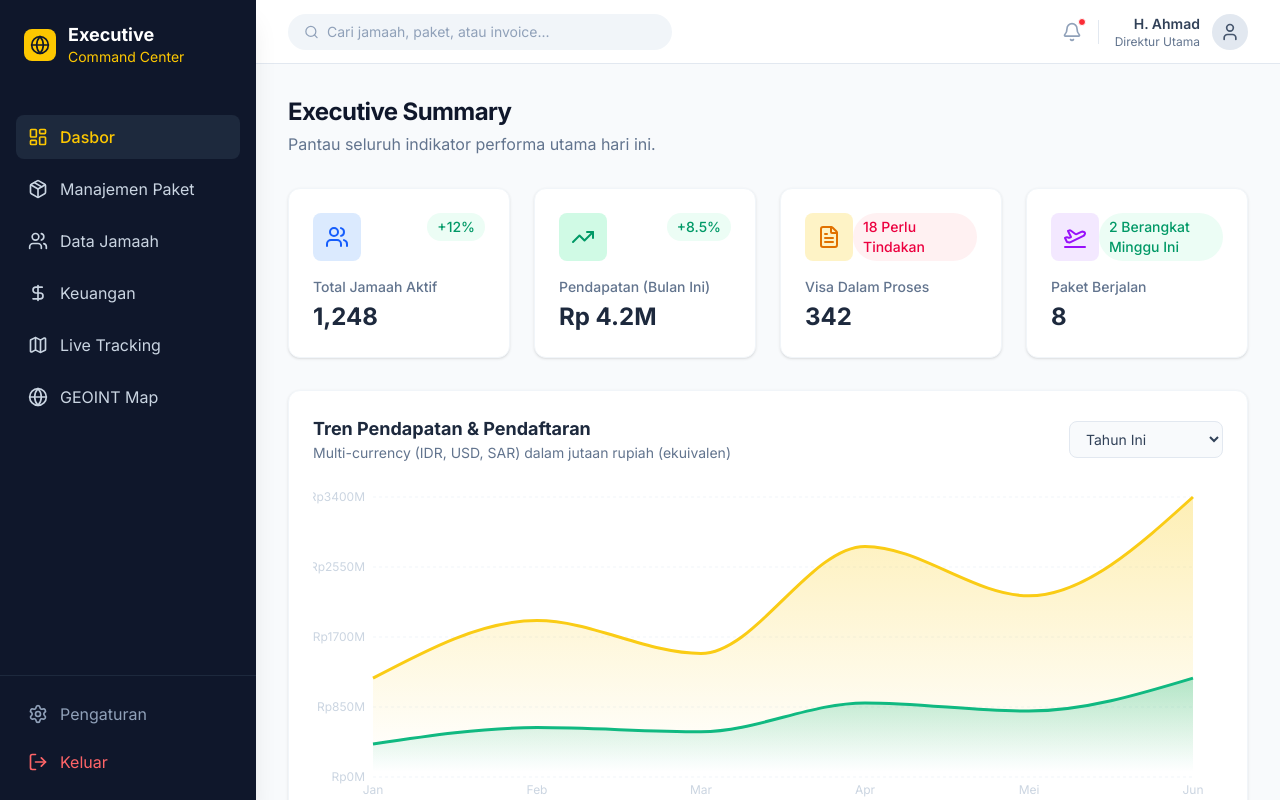
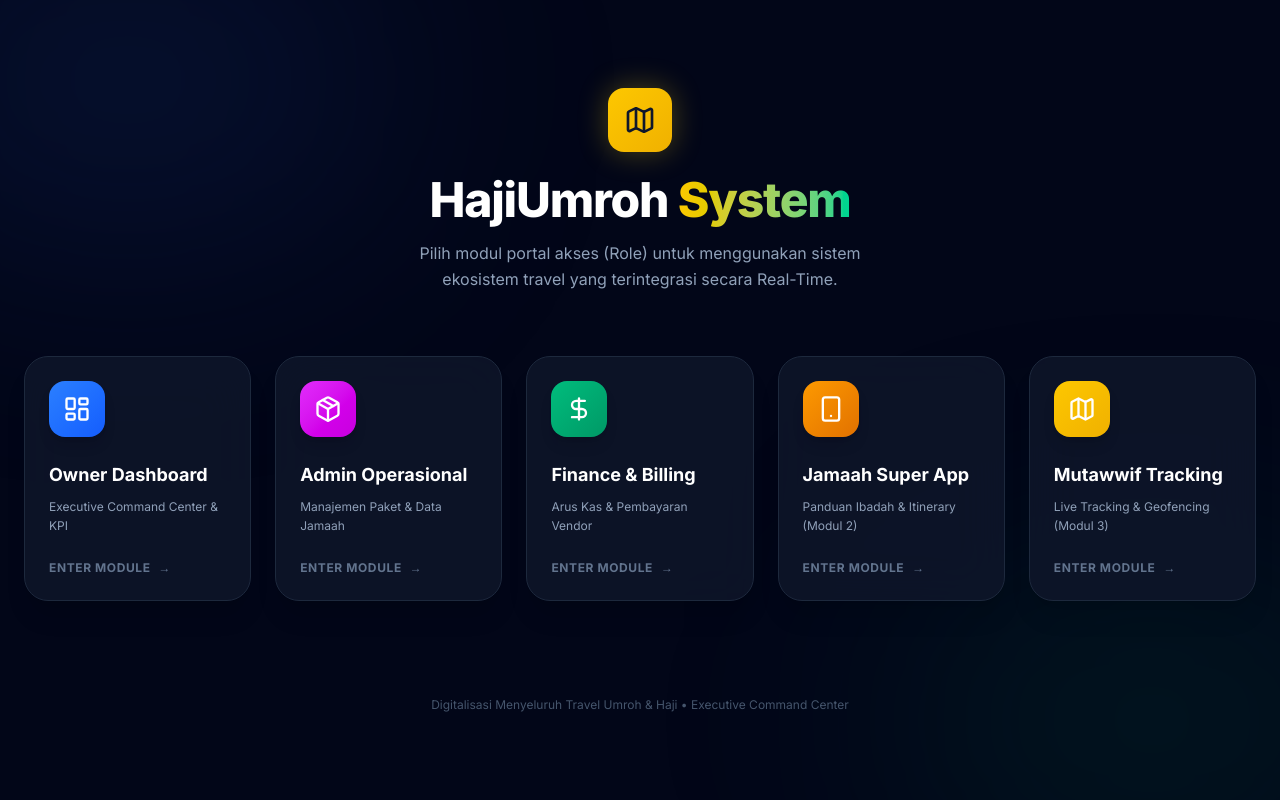
Before and after one commit to deeeeeel/HaramainSync, a Next.js app: page / in a window 1280 px wide. Built offline with nearby package versions, Linux system fonts and the light colour scheme.

Commit message:
feat: add portal homepage and dashboard route groups

```diff
--- /dev/null
+++ b/src/app/(dashboard)/dashboard/page.tsx
@@ -0,0 +1,18 @@
+import { KPICards } from "@/components/dashboard/KPICards";
+import { DashboardCharts } from "@/components/dashboard/DashboardCharts";
+import { UpcomingPackagesTable } from "@/components/dashboard/UpcomingPackagesTable";
+
+export default function Home() {
+  return (
+    <div className="max-w-7xl mx-auto space-y-2">
+      <div className="mb-8">
+        <h1 className="text-2xl font-bold text-slate-900 tracking-tight">Executive Summary</h1>
+        <p className="text-slate-500 mt-1">Pantau seluruh indikator performa utama hari ini.</p>
+      </div>
+
+      <KPICards />
+      <DashboardCharts />
+      <UpcomingPackagesTable />
+    </div>
+  );
+}
--- /dev/null
+++ b/src/app/(dashboard)/layout.tsx
@@ -0,0 +1,36 @@
+import type { Metadata } from "next";
+import { Inter } from "next/font/google";
+import "../globals.css";
+
+const inter = Inter({
+  variable: "--font-inter",
+  subsets: ["latin"],
+});
+
+export const metadata: Metadata = {
+  title: "Executive Command Center | Travel Umroh & Haji",
+  description: "Dashboard pemantauan intelijen secara real-time untuk travel Umroh & Haji.",
+};
+
+import { Sidebar } from "@/components/layout/Sidebar";
+import { Header } from "@/components/layout/Header";
+
+export default function RootLayout({
+  children,
+}: Readonly<{
+  children: React.ReactNode;
+}>) {
+  return (
+    <html lang="id" className={`${inter.variable} h-full antialiased`}>
+      <body className="h-full flex overflow-hidden bg-slate-50 text-slate-900 font-sans">
+        <Sidebar />
+        <div className="flex-1 flex flex-col min-w-0 overflow-hidden">
+          <Header />
+          <main className="flex-1 overflow-y-auto p-8">
+            {children}
+          </main>
+        </div>
+      </body>
+    </html>
+  );
+}
--- a/src/app/layout.tsx
+++ b/src/app/layout.tsx
@@ -8,12 +8,9 @@ const inter = Inter({
 });
 
 export const metadata: Metadata = {
-  title: "Executive Command Center | Travel Umroh & Haji",
-  description: "Dashboard pemantauan intelijen secara real-time untuk travel Umroh & Haji.",
+  title: "Portal Akses | Travel Umroh & Haji",
+  description: "Sistem Terintegrasi Digitalisasi Travel Umroh & Haji.",
 };
-
-import { Sidebar } from "@/components/layout/Sidebar";
-import { Header } from "@/components/layout/Header";
 
 export default function RootLayout({
   children,
@@ -22,14 +19,8 @@ export default function RootLayout({
 }>) {
   return (
     <html lang="id" className={`${inter.variable} h-full antialiased`}>
-      <body className="h-full flex overflow-hidden bg-slate-50 text-slate-900 font-sans">
-        <Sidebar />
-        <div className="flex-1 flex flex-col min-w-0 overflow-hidden">
-          <Header />
-          <main className="flex-1 overflow-y-auto p-8">
-            {children}
-          </main>
-        </div>
+      <body className="h-full font-sans text-slate-100 bg-slate-950">
+        {children}
       </body>
     </html>
   );
--- a/src/app/page.tsx
+++ b/src/app/page.tsx
@@ -1,18 +1,96 @@
-import { KPICards } from "@/components/dashboard/KPICards";
-import { DashboardCharts } from "@/components/dashboard/DashboardCharts";
-import { UpcomingPackagesTable } from "@/components/dashboard/UpcomingPackagesTable";
+import Link from "next/link";
+import { LayoutDashboard, Package, DollarSign, Smartphone, Map } from "lucide-react";
 
-export default function Home() {
+const portalModules = [
+  {
+    id: "owner",
+    title: "Owner Dashboard",
+    desc: "Executive Command Center & KPI",
+    icon: LayoutDashboard,
+    href: "/dashboard",
+    color: "from-blue-500 to-blue-600",
+    shadow: "shadow-blue-500/20",
+  },
+  {
+    id: "admin",
+    title: "Admin Operasional",
+    desc: "Manajemen Paket & Data Jamaah",
+    icon: Package,
+    href: "/manajemen-paket",
+    color: "from-fuchsia-500 to-fuchsia-600",
+    shadow: "shadow-fuchsia-500/20",
+  },
+  {
+    id: "finance",
+    title: "Finance & Billing",
+    desc: "Arus Kas & Pembayaran Vendor",
+    icon: DollarSign,
+    href: "/keuangan",
+    color: "from-emerald-500 to-emerald-600",
+    shadow: "shadow-emerald-500/20",
+  },
+  {
+    id: "jamaah",
+    title: "Jamaah Super App",
+    desc: "Panduan Ibadah & Itinerary (Modul 2)",
+    icon: Smartphone,
+    href: "#",
+    color: "from-amber-500 to-amber-600",
+    shadow: "shadow-amber-500/20",
+  },
+  {
+    id: "mutawwif",
+    title: "Mutawwif Tracking",
+    desc: "Live Tracking & Geofencing (Modul 3)",
+    icon: Map,
+    href: "/live-tracking",
+    color: "from-yellow-400 to-yellow-500",
+    shadow: "shadow-yellow-500/20",
+  },
+];
+
+export default function PortalPage() {
   return (
-    <div className="max-w-7xl mx-auto space-y-2">
-      <div className="mb-8">
-        <h1 className="text-2xl font-bold text-slate-900 tracking-tight">Executive Summary</h1>
-        <p className="text-slate-500 mt-1">Pantau seluruh indikator performa utama hari ini.</p>
+    <div className="min-h-full flex flex-col items-center justify-center p-6 relative overflow-hidden bg-slate-950">
+      {/* Background gradients */}
+      <div className="absolute top-[-10%] left-[-10%] w-[40%] h-[40%] rounded-full bg-blue-900/20 blur-[120px] pointer-events-none"></div>
+      <div className="absolute bottom-[-10%] right-[-10%] w-[40%] h-[40%] rounded-full bg-emerald-900/20 blur-[120px] pointer-events-none"></div>
+
+      <div className="text-center mb-16 relative z-10">
+        <div className="inline-flex items-center justify-center w-16 h-16 rounded-2xl bg-gradient-to-br from-yellow-400 to-yellow-500 mb-6 shadow-[0_0_30px_rgba(250,204,21,0.3)]">
+          <Map className="w-8 h-8 text-slate-900" />
+        </div>
+        <h1 className="text-4xl md:text-5xl font-extrabold text-white mb-4 tracking-tight">
+          HajiUmroh <span className="text-transparent bg-clip-text bg-gradient-to-r from-yellow-400 to-emerald-400">System</span>
+        </h1>
+        <p className="text-slate-400 max-w-lg mx-auto text-sm md:text-base leading-relaxed">
+          Pilih modul portal akses (Role) untuk menggunakan sistem ekosistem travel yang terintegrasi secara Real-Time.
+        </p>
       </div>
 
-      <KPICards />
-      <DashboardCharts />
-      <UpcomingPackagesTable />
+      <div className="grid grid-cols-1 md:grid-cols-3 lg:grid-cols-5 gap-6 max-w-7xl mx-auto relative z-10">
+        {portalModules.map((mod) => (
+          <Link href={mod.href} key={mod.id} className="group">
+            <div className={`bg-slate-900/80 backdrop-blur-xl border border-slate-800 rounded-3xl p-6 h-full flex flex-col transition-all duration-300 hover:scale-105 hover:bg-slate-800 hover:border-slate-700 shadow-xl hover:${mod.shadow}`}>
+              <div className={`w-14 h-14 rounded-2xl bg-gradient-to-br ${mod.color} flex items-center justify-center mb-6 shadow-lg group-hover:shadow-xl transition-all`}>
+                <mod.icon className="w-7 h-7 text-white" />
+              </div>
+              <h3 className="text-lg font-bold text-white mb-2 group-hover:text-yellow-400 transition-colors">{mod.title}</h3>
+              <p className="text-xs text-slate-400 flex-1 leading-relaxed">{mod.desc}</p>
+
+              <div className="mt-6 flex items-center text-xs font-bold text-slate-500 group-hover:text-white transition-colors uppercase tracking-wider">
+                Enter Module <span className="ml-2 group-hover:translate-x-1 transition-transform">&rarr;</span>
+              </div>
+            </div>
+          </Link>
+        ))}
+      </div>
+
+      <div className="mt-24 text-center relative z-10">
+        <p className="text-xs text-slate-600">
+          Digitalisasi Menyeluruh Travel Umroh & Haji &bull; Executive Command Center
+        </p>
+      </div>
     </div>
   );
 }
--- a/src/components/layout/Sidebar.tsx
+++ b/src/components/layout/Sidebar.tsx
@@ -15,7 +15,7 @@ import {
 } from "lucide-react";
 
 const menuItems = [
-  { name: "Dasbor", icon: LayoutDashboard, href: "/" },
+  { name: "Dasbor", icon: LayoutDashboard, href: "/dashboard" },
   { name: "Manajemen Paket", icon: Package, href: "/manajemen-paket" },
   { name: "Data Jamaah", icon: Users, href: "/data-jamaah" },
   { name: "Keuangan", icon: DollarSign, href: "/keuangan" },
```
Also changed, not shown: src/app/(dashboard)/data-jamaah/page.tsx (renamed from src/app/data-jamaah/page.tsx), src/app/(dashboard)/geoint-map/page.tsx (renamed from src/app/geoint-map/page.tsx), src/app/(dashboard)/keuangan/page.tsx (renamed from src/app/keuangan/page.tsx), src/app/(dashboard)/live-tracking/page.tsx (renamed from src/app/live-tracking/page.tsx), src/app/(dashboard)/manajemen-paket/page.tsx (renamed from src/app/manajemen-paket/page.tsx).
